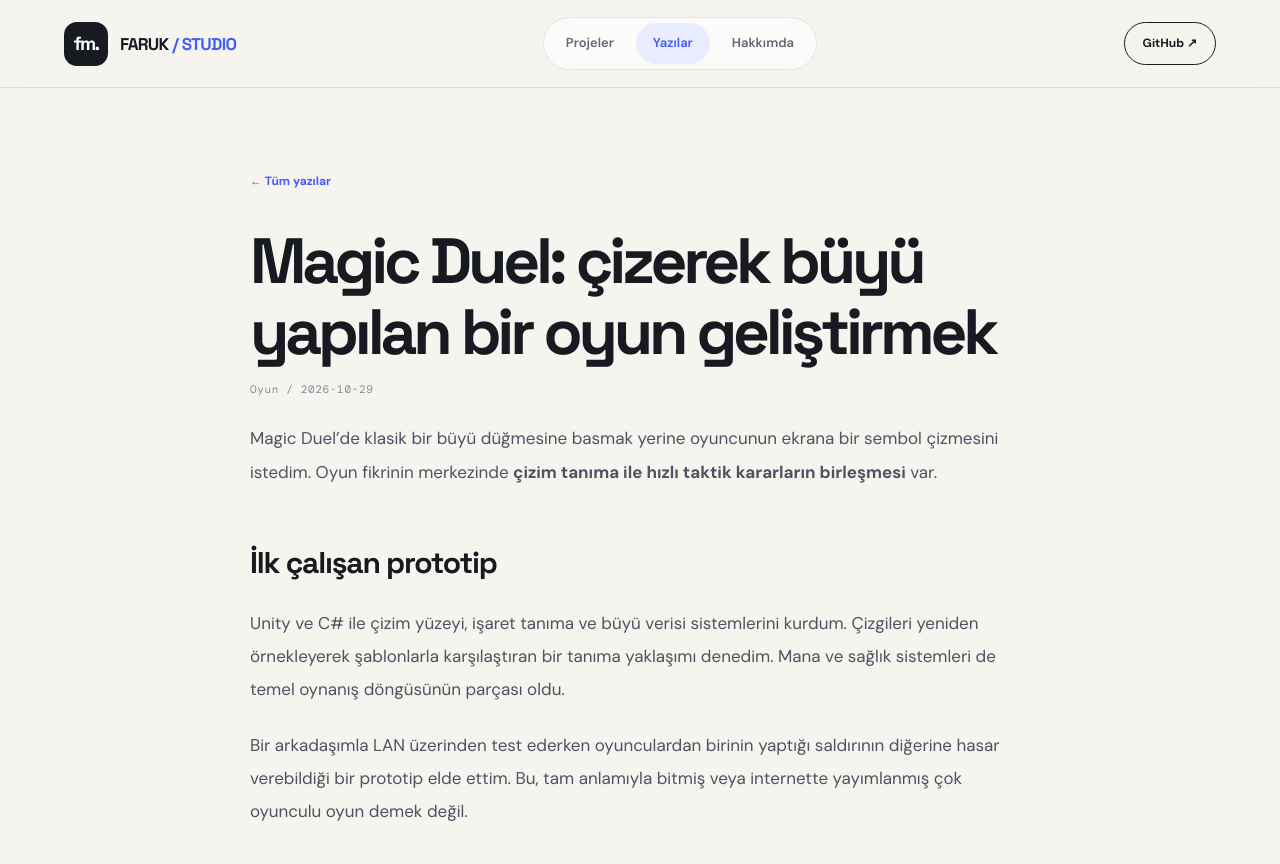
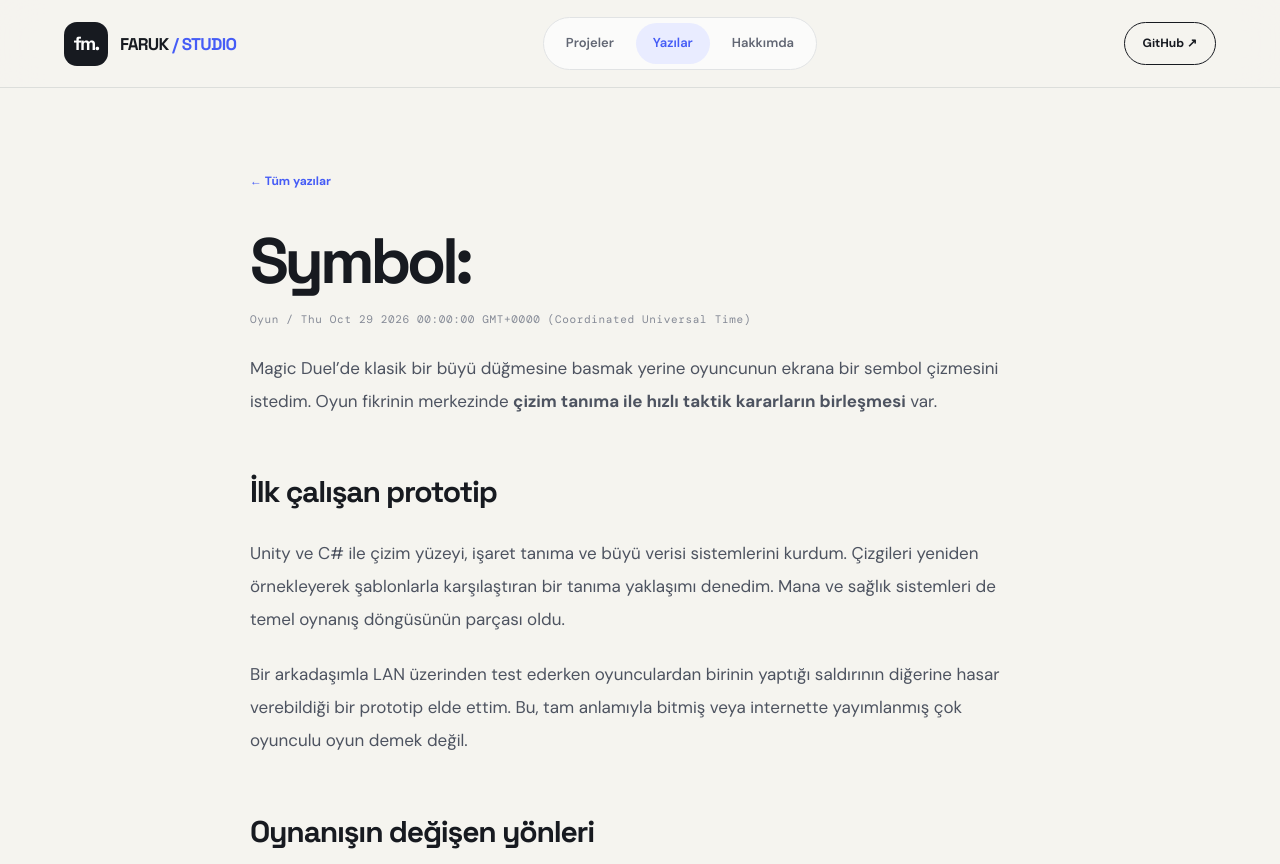
Before and after one commit to mangaltepe/mangaltepe.github.io, an Astro site: page /blog/magic-duel-prototip in a window 1280 px wide. Shown: the top 864 px of the page. Built offline with nearby package versions, Linux system fonts and the light colour scheme; Astro itself is replaced by a stand-in of ours.

Commit message:
Update Yazı “magic-duel-prototip” +1

```diff
--- a/src/pages/blog/magic-duel-prototip.md
+++ b/src/pages/blog/magic-duel-prototip.md
@@ -1,9 +1,10 @@
 ---
 layout: ../../layouts/Article.astro
-title: "Magic Duel: çizerek büyü yapılan bir oyun geliştirmek"
-category: "Oyun"
-description: "Magic Duel: çizerek büyü yapılan bir oyun geliştirmek"
-date: "2026-10-29"
+title: 'Symbol:'
+description: 'Symbol: çizerek büyü yapılan bir oyun geliştirmek'
+category: Oyun
+date: 2026-10-29
+cover: /images/Symbol.jpg
 ---
 
 Magic Duel'de klasik bir büyü düğmesine basmak yerine oyuncunun ekrana bir sembol çizmesini istedim. Oyun fikrinin merkezinde **çizim tanıma ile hızlı taktik kararların birleşmesi** var.
```
Also changed, not shown: public/images/Symbol.jpg (added).
